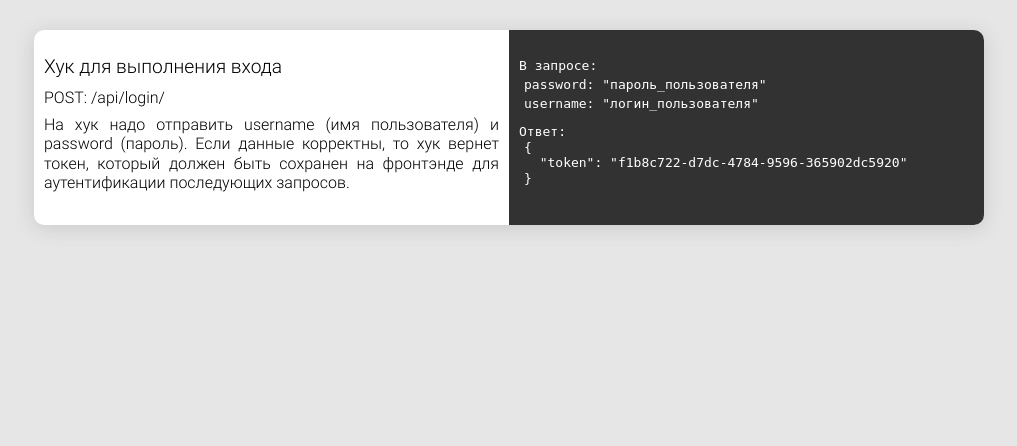
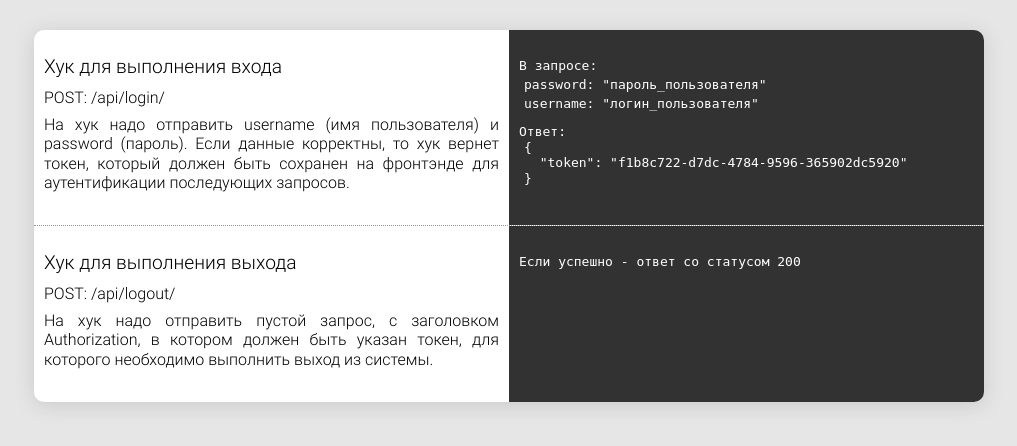
Before and after one commit to SergeyLebidko/LiteInventory, a Django app: page /api_description/ in a window 1280 px wide. Shown: the top 446 px of the page, without its empty margins (131-1148 px from the left). Run offline with Django 3.2, Linux system fonts and the light colour scheme; some libraries are stand-ins or nearby versions.

Commit message:
Создано описание для хука logout

```diff
--- a/templates/main/api_description.html
+++ b/templates/main/api_description.html
@@ -7,6 +7,7 @@
 
 {% block content %}
     <div class="container">
+        <!-- Описание login -->
         <div class="hook_block">
             <div class="description_block">
                 <h3>
@@ -39,5 +40,24 @@
                 </ul>
             </div>
         </div>
+
+        <!-- Описание logout -->
+        <div class="hook_block">
+            <div class="description_block">
+                <h3>
+                    Хук для выполнения выхода
+                </h3>
+                <p>
+                    POST: /api/logout/
+                </p>
+                <p>
+                    На хук надо отправить пустой запрос, с заголовком Authorization, в котором
+                    должен быть указан токен, для которого необходимо выполнить выход из системы.
+                </p>
+            </div>
+            <div class="code_block">
+                <code>Если успешно - ответ со статусом 200</code>
+            </div>
+        </div>
     </div>
 {% endblock %}
```
Also changed, not shown: db.sqlite3.
